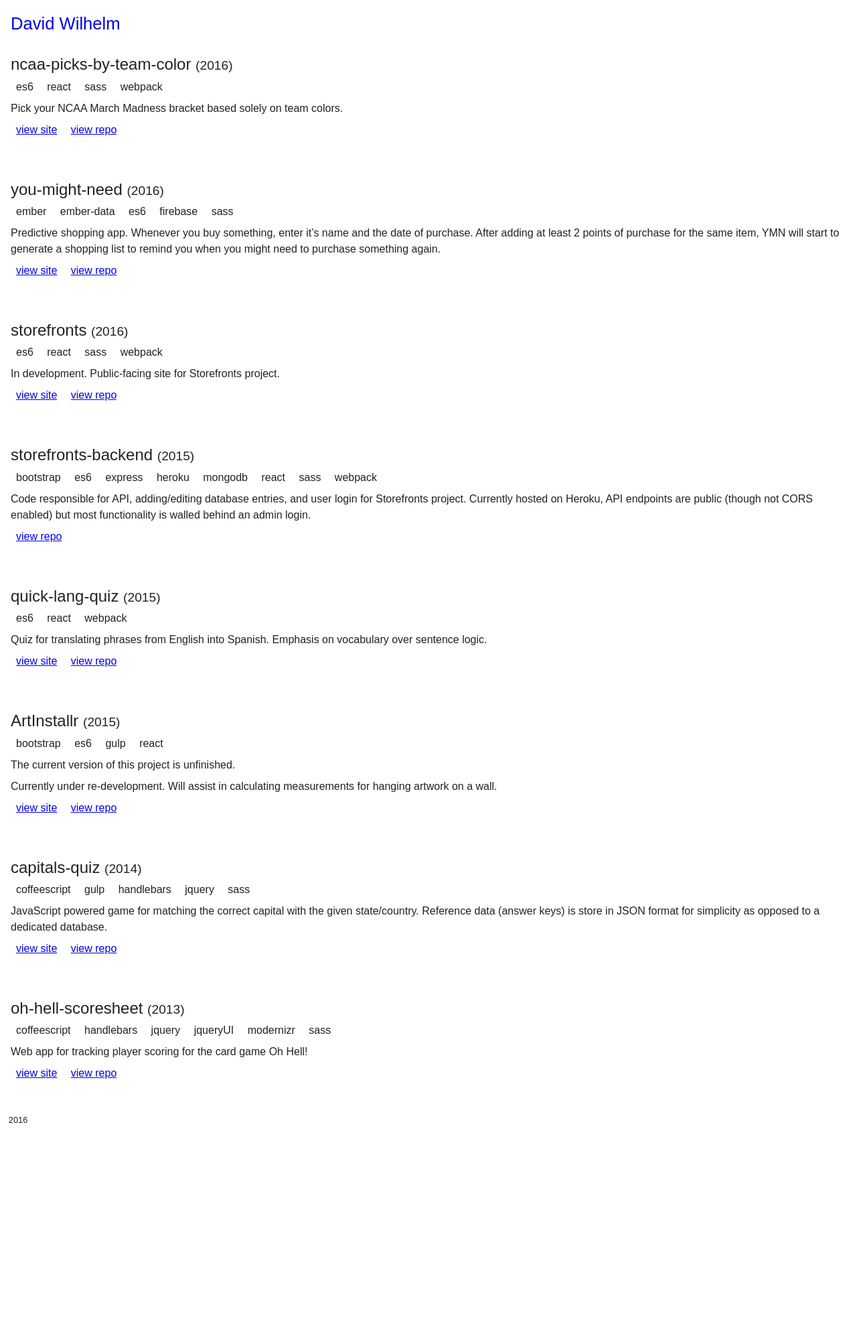
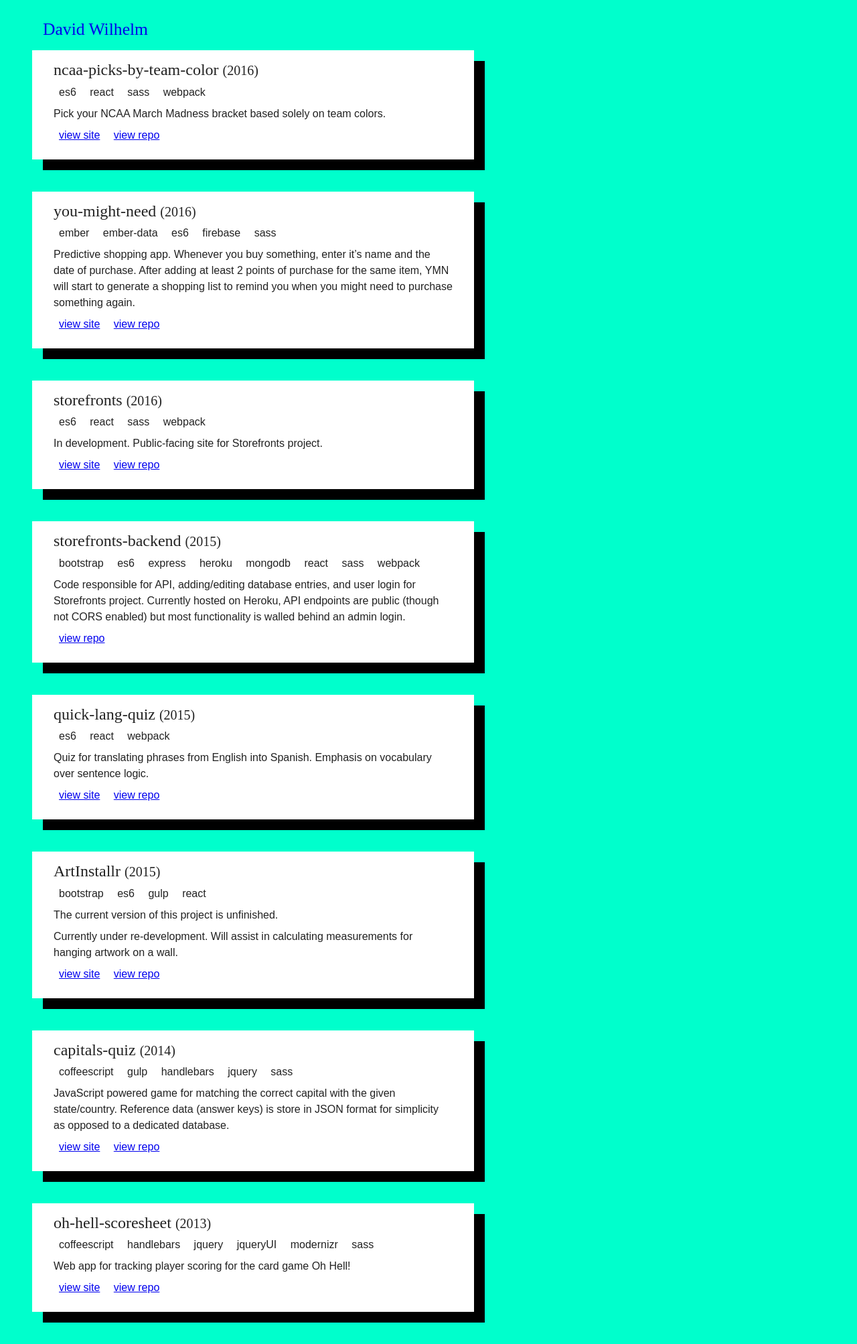
Before and after one commit to dogsGhost/dogsGhost.github.io, a Jekyll site: the page built from index.html, in a window 1280 px wide. Shown: the whole page at 67% size. Built offline with Jekyll 4.4.1, drawn with Linux system fonts in a browser that asks for light colours; nearby versions of some CDN libraries; before the commit the page ends 1694 px from its top, so only the background shows below that.

Commit message:
update layout

```diff
--- a/_layouts/default.html
+++ b/_layouts/default.html
@@ -7,7 +7,6 @@
       <main class="page-mainContent">
         {{ content }}
       </main>
-      {% include footer.html %}
     </div>
   </body>
 </html>
--- a/_sass/_syntax-highlighting.scss
+++ /dev/null
@@ -1,71 +0,0 @@
-/**
- * Syntax highlighting styles
- */
-.highlight {
-    background: #fff;
-    @extend %vertical-rhythm;
-
-    .highlighter-rouge & {
-      background: #eef;
-    }
-
-    .c     { color: #998; font-style: italic } // Comment
-    .err   { color: #a61717; background-color: #e3d2d2 } // Error
-    .k     { font-weight: bold } // Keyword
-    .o     { font-weight: bold } // Operator
-    .cm    { color: #998; font-style: italic } // Comment.Multiline
-    .cp    { color: #999; font-weight: bold } // Comment.Preproc
-    .c1    { color: #998; font-style: italic } // Comment.Single
-    .cs    { color: #999; font-weight: bold; font-style: italic } // Comment.Special
-    .gd    { color: #000; background-color: #fdd } // Generic.Deleted
-    .gd .x { color: #000; background-color: #faa } // Generic.Deleted.Specific
-    .ge    { font-style: italic } // Generic.Emph
-    .gr    { color: #a00 } // Generic.Error
-    .gh    { color: #999 } // Generic.Heading
-    .gi    { color: #000; background-color: #dfd } // Generic.Inserted
-    .gi .x { color: #000; background-color: #afa } // Generic.Inserted.Specific
-    .go    { color: #888 } // Generic.Output
-    .gp    { color: #555 } // Generic.Prompt
-    .gs    { font-weight: bold } // Generic.Strong
-    .gu    { color: #aaa } // Generic.Subheading
-    .gt    { color: #a00 } // Generic.Traceback
-    .kc    { font-weight: bold } // Keyword.Constant
-    .kd    { font-weight: bold } // Keyword.Declaration
-    .kp    { font-weight: bold } // Keyword.Pseudo
-    .kr    { font-weight: bold } // Keyword.Reserved
-    .kt    { color: #458; font-weight: bold } // Keyword.Type
-    .m     { color: #099 } // Literal.Number
-    .s     { color: #d14 } // Literal.String
-    .na    { color: #008080 } // Name.Attribute
-    .nb    { color: #0086B3 } // Name.Builtin
-    .nc    { color: #458; font-weight: bold } // Name.Class
-    .no    { color: #008080 } // Name.Constant
-    .ni    { color: #800080 } // Name.Entity
-    .ne    { color: #900; font-weight: bold } // Name.Exception
-    .nf    { color: #900; font-weight: bold } // Name.Function
-    .nn    { color: #555 } // Name.Namespace
-    .nt    { color: #000080 } // Name.Tag
-    .nv    { color: #008080 } // Name.Variable
-    .ow    { font-weight: bold } // Operator.Word
-    .w     { color: #bbb } // Text.Whitespace
-    .mf    { color: #099 } // Literal.Number.Float
-    .mh    { color: #099 } // Literal.Number.Hex
-    .mi    { color: #099 } // Literal.Number.Integer
-    .mo    { color: #099 } // Literal.Number.Oct
-    .sb    { color: #d14 } // Literal.String.Backtick
-    .sc    { color: #d14 } // Literal.String.Char
-    .sd    { color: #d14 } // Literal.String.Doc
-    .s2    { color: #d14 } // Literal.String.Double
-    .se    { color: #d14 } // Literal.String.Escape
-    .sh    { color: #d14 } // Literal.String.Heredoc
-    .si    { color: #d14 } // Literal.String.Interpol
-    .sx    { color: #d14 } // Literal.String.Other
-    .sr    { color: #009926 } // Literal.String.Regex
-    .s1    { color: #d14 } // Literal.String.Single
-    .ss    { color: #990073 } // Literal.String.Symbol
-    .bp    { color: #999 } // Name.Builtin.Pseudo
-    .vc    { color: #008080 } // Name.Variable.Class
-    .vg    { color: #008080 } // Name.Variable.Global
-    .vi    { color: #008080 } // Name.Variable.Instance
-    .il    { color: #099 } // Literal.Number.Integer.Long
-}
--- a/css/main.scss
+++ b/css/main.scss
@@ -4,22 +4,27 @@
 @charset "utf-8";
 
 $red: #EA0068;
-$green: #D0F1F5;
+$green: #0FC;
 $black: #222;
-$sans-serif: 'Open Sans', Arial, sans-serif;
-$serif: Georgia, serif;
+$white: #FFF;
+$sans-serif: sans-serif;
+$serif: serif;
 
-@mixin media-query($device) {
-    @media screen and (max-width: $device) {
+@mixin media-query($value) {
+    @media screen and (max-width: $value) {
         @content;
     }
 }
 
-@import "https://cdnjs.cloudflare.com/ajax/libs/normalize/3.0.3/normalize.min.css";
+html {
+  background: $green;
+}
 
 body {
-  font: 1em/1.5 sans-serif;
+  font: 1em/1.5 $sans-serif;
   color: $black;
+  max-width: 660px;
+  margin-left: 3em;
 }
 
 h1,
@@ -27,7 +32,7 @@
 h3 {
   margin: 0;
   font-weight: 400;
-  font-family: sans-serif;
+  font-family: $serif;
   line-height: 1.1;
 }
 
@@ -62,8 +67,10 @@
 }
 
 .box {
-  margin: 0 0 1.5em;
-  padding: 1em;
+  margin: 0 0 3em;
+  padding: 1em 2em;
+  background: $white;
+  box-shadow: 1em 1em 0 0 #000;
 
   &-heading {
     margin: 0 0 0.5rem;
```
